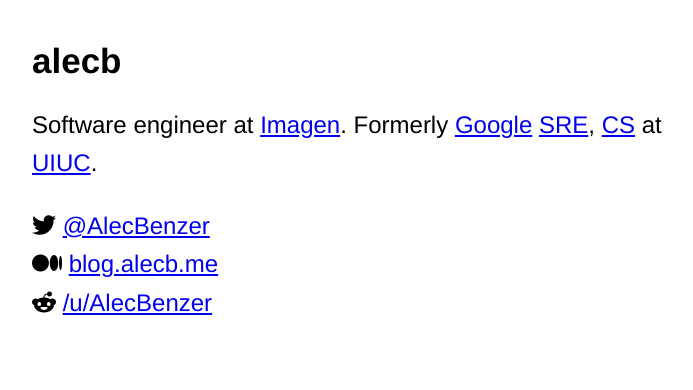
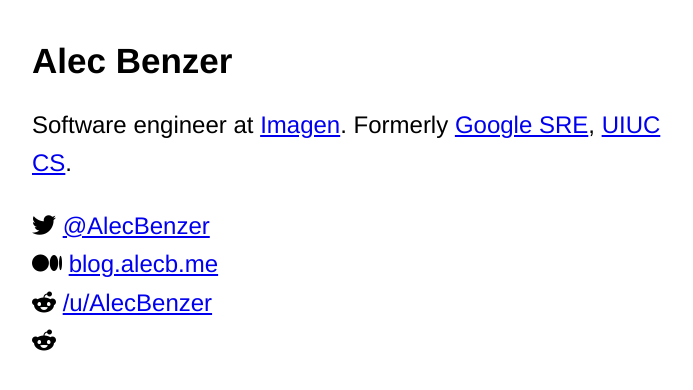
Before and after one commit to AlecBenzer/alecbenzer.github.com, a Jekyll site: the page built from index.md, in a window 1280 px wide. Shown: the top 390 px of the page, without its empty margins (288-981 px from the left). Built offline with Jekyll 4.4.1, drawn with Linux system fonts in a browser that asks for light colours; nearby versions of some CDN libraries; library files that are not in the unit come from our copies.

Commit message:
Restructure links

```diff
--- a/index.md
+++ b/index.md
@@ -2,24 +2,14 @@
 title: "alecb"
 layout: page
 ---
-# alecb
+# Alec Benzer
 
-Software engineer at [Imagen]. Formerly [Google][Google] [SRE][SRE], [CS][CS] at [UIUC][UIUC].
+Software engineer at [Imagen](https://imagen.ai). Formerly [Google SRE](https://google.com/sre), [UIUC CS](https://cs.illinois.edu).
 
-<i class="fa fa-twitter" aria-hidden="true"></i> [@AlecBenzer][twitter]
+<i class="fa fa-twitter" aria-hidden="true"></i>
+[@AlecBenzer](https://twitter.com/AlecBenzer)
 <i class="fa fa-medium" aria-hidden="true"></i>
- [blog.alecb.me][blog]
+[blog.alecb.me](https://blog.alecb.me)
 <i class="fa fa-reddit-alien" aria-hidden="true"></i>
- [/u/AlecBenzer][reddit]
-
-[Imagen]: https://imagen.ai
-
-[Google]: https://google.com/about/company
-[SRE]: https://landing.google.com/sre/
-
-[CS]: https://cs.uiuc.edu
-[UIUC]: https://uiuc.edu
-
-[twitter]: https://twitter.com/@AlecBenzer
-[blog]: https://blog.alecb.me
-[reddit]: https://reddit.com/u/AlecBenzer
+[/u/AlecBenzer](https://reddit.com/u/AlecBenzer)
+<i class="fa fa-reddit-alien" aria-hidden="true"></i>
```
